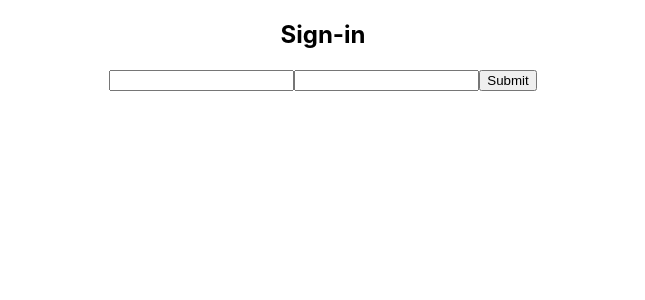
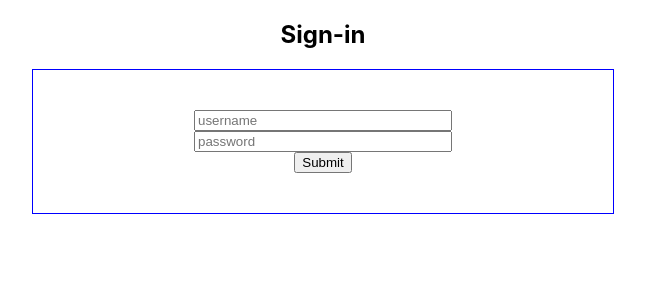
Before and after one commit to ZaveDev/anything, a React (Create React App) app: page /signin/login in a window 1280 px wide. Shown: the top 300 px of the page, without its empty margins (317-962 px from the left). Built offline with nearby package versions, Linux system fonts and the light colour scheme.

Commit message:
building out login page

```diff
--- a/package.json
+++ b/package.json
@@ -3,6 +3,9 @@
   "version": "0.1.0",
   "private": true,
   "dependencies": {
+    "@emotion/react": "^11.7.1",
+    "@emotion/styled": "^11.6.0",
+    "@mui/material": "^5.4.0",
     "@testing-library/jest-dom": "^5.16.2",
     "@testing-library/react": "^12.1.2",
     "@testing-library/user-event": "^13.5.0",
--- a/src/App.css
+++ b/src/App.css
@@ -1,5 +1,4 @@
 .App {
-  text-align: center;
 }
 
 .App-logo {
--- a/src/components/pages/LoginRegister/Login.js
+++ b/src/components/pages/LoginRegister/Login.js
@@ -2,9 +2,11 @@ import React from 'react';
 
 export default function Login() {
   return <>
-    <div>
-      <input type="text" />
-      <input type="text" />
+    <div className="login-container">
+
+      <input className="form-input" type="text" placeholder='username' />
+
+      <input className="form-input" type="text" placeholder='password' />
       <button >Submit</button>
     </div>
   </>;
--- a/src/components/pages/LoginRegister/LoginRegisterPage.js
+++ b/src/components/pages/LoginRegister/LoginRegisterPage.js
@@ -1,9 +1,10 @@
 import React from 'react';
-import {Outlet} from "react-router-dom";
+import { Outlet } from "react-router-dom";
+import "./loginRegister.css"
 
 export default function LoginRegisterPage() {
-  return (<div>
-  <h2>Sign-in</h2>
-    <Outlet/>
+  return (<div className="sign-in-page-container">
+    <h2>Sign-in</h2>
+    <Outlet />
   </div>)
 }
--- a/src/components/pages/LoginRegister/loginRegister.css
+++ b/src/components/pages/LoginRegister/loginRegister.css
@@ -0,0 +1,20 @@
+.sign-in-page-container {
+  display: flex;
+  flex-direction: column;
+  align-items: center;
+}
+
+/* Login component */
+.login-container {
+  display: flex;
+  flex-direction: column;
+  flex-wrap: wrap;
+  width: clamp(300px, 50%, 500px);
+  border: 1px solid blue;
+  align-items: center;
+  padding: clamp(30px, 50%, 40px);
+}
+
+.form-input {
+  width: 50%;
+}
```
Also changed, not shown: 1 other file (tests, documents, lock files or other folders).
